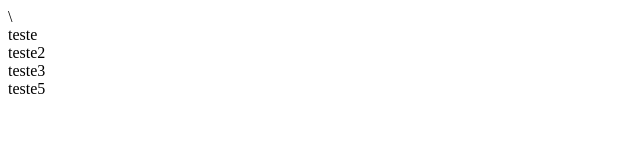
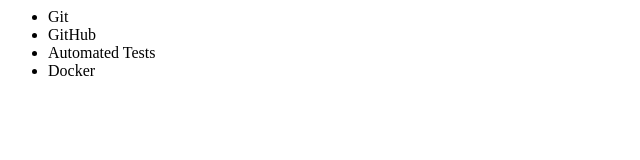
Before and after one commit to roseanimp/portal, a plain HTML site: page index.html in a window 1280 px wide. Shown: the whole page, without its empty margins (0-640 px from the left). Drawn offline with Linux system fonts and the light colour scheme.

Commit message:
Update index.html

```diff
--- a/index.html
+++ b/index.html
@@ -1,8 +1,11 @@
-\<html>
+<html>
+  <title>Assuntos Lab</title>
   <body>
-    <div>teste</div>
-    <div>teste2</div>
-    <div>teste3</div>
-    <div>teste5</div>
+    <ul>
+      <li>Git</li>
+      <li>GitHub</li>
+      <li>Automated Tests</li>
+      <li>Docker</li>
+    <ul>
   </body>
 </html>
```
